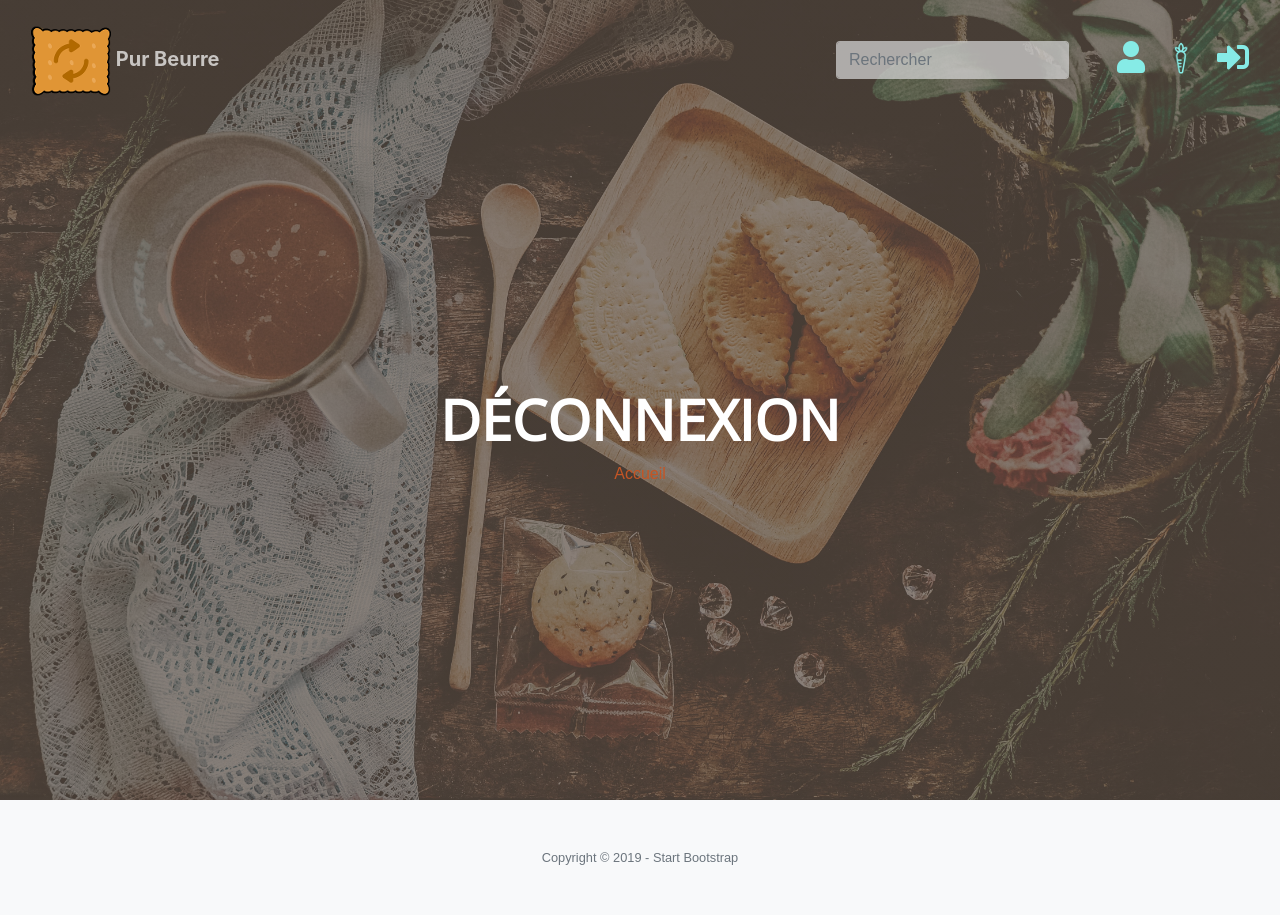
After one commit to riderflo85/purbeurrewebV2, a Django app: page /signout in a window 1280 px wide. The commit adds this page. Run offline with Django 3.2, Linux system fonts and the light colour scheme; some libraries are stand-ins or nearby versions; some web fonts are replaced.

Commit message:
Ajout de la page 'sign_out.html' et de la vue 'sign_out' pour gérer les déconnexion des utilisateurs

```diff
--- a/purbeurre_project/search/templates/search/base.html
+++ b/purbeurre_project/search/templates/search/base.html
@@ -45,8 +45,8 @@
                     <li class="nav-item mr-5">
                         <form action="{% url 'search:index' %}" method="post">
                             {% csrf_token %}
-                            {% comment %} <input class="form-control" type="search" name="foodNav" placeholder="Rechercher" id="fiel-search-nav-bar"> {% endcomment %}
-                            {{ form.research }}
+                            <input class="form-control" type="search" name="research" placeholder="Rechercher" id="fiel-search-nav-bar">
+                            {% comment %} {{ form.research }} {% endcomment %}
                             <input type="submit" class="d-none">
                         </form>
                     </li>
--- /dev/null
+++ b/purbeurre_project/search/templates/search/sign_out.html
@@ -0,0 +1,13 @@
+{% extends 'search/base.html' %}
+{% block content %}
+<header class="masthead">
+    <div class="container h-100">
+        <div class="row h-100 align-items-center justify-content-center text-center">
+            <div class="col-lg-10">
+                <h1 class="text-uppercase text-white font-weight-bold">Déconnexion</h1>
+                <a href="{% url 'search:index' %}">Accueil</a>
+            </div>
+        </div>
+    </div>
+</header>
+{% endblock content %}
--- a/purbeurre_project/search/urls.py
+++ b/purbeurre_project/search/urls.py
@@ -7,6 +7,7 @@ urlpatterns = [
     path('', views.index, name='index'),
     path('signin', views.sign_in, name='search_login'),
     path('signup', views.sign_up, name='sign_up'),
+    path('signout', views.sign_out, name='sign_out'),
     path('account', views.account, name='account'),
     # path('result', views.result, name='result'),
 ]
--- a/purbeurre_project/search/views.py
+++ b/purbeurre_project/search/views.py
@@ -1,7 +1,7 @@
 from django.shortcuts import render, redirect
 from django.urls import reverse
 from django.http import HttpResponseRedirect
-from django.contrib.auth import authenticate, login
+from django.contrib.auth import authenticate, login, logout
 from django.contrib.auth.models import User
 from .models import Aliment
 from .forms import SearchForm, LoginForm, SignupForm
@@ -50,7 +50,7 @@ def sign_in(request):
 
             if user is not None:
                 login(request=request, user=user)
-                return redirect(reverse(index))
+                return redirect('index')
             else:
                 context['error'] = True
     else:
@@ -87,6 +87,10 @@ def sign_up(request):
 
     return render(request, 'search/sign_up.html', context=context)
 
+def sign_out(request):
+    logout(request)
+    return render(request, 'search/sign_out.html')
+
 def account(request):
     return render(request, 'search/account.html')
 
```
